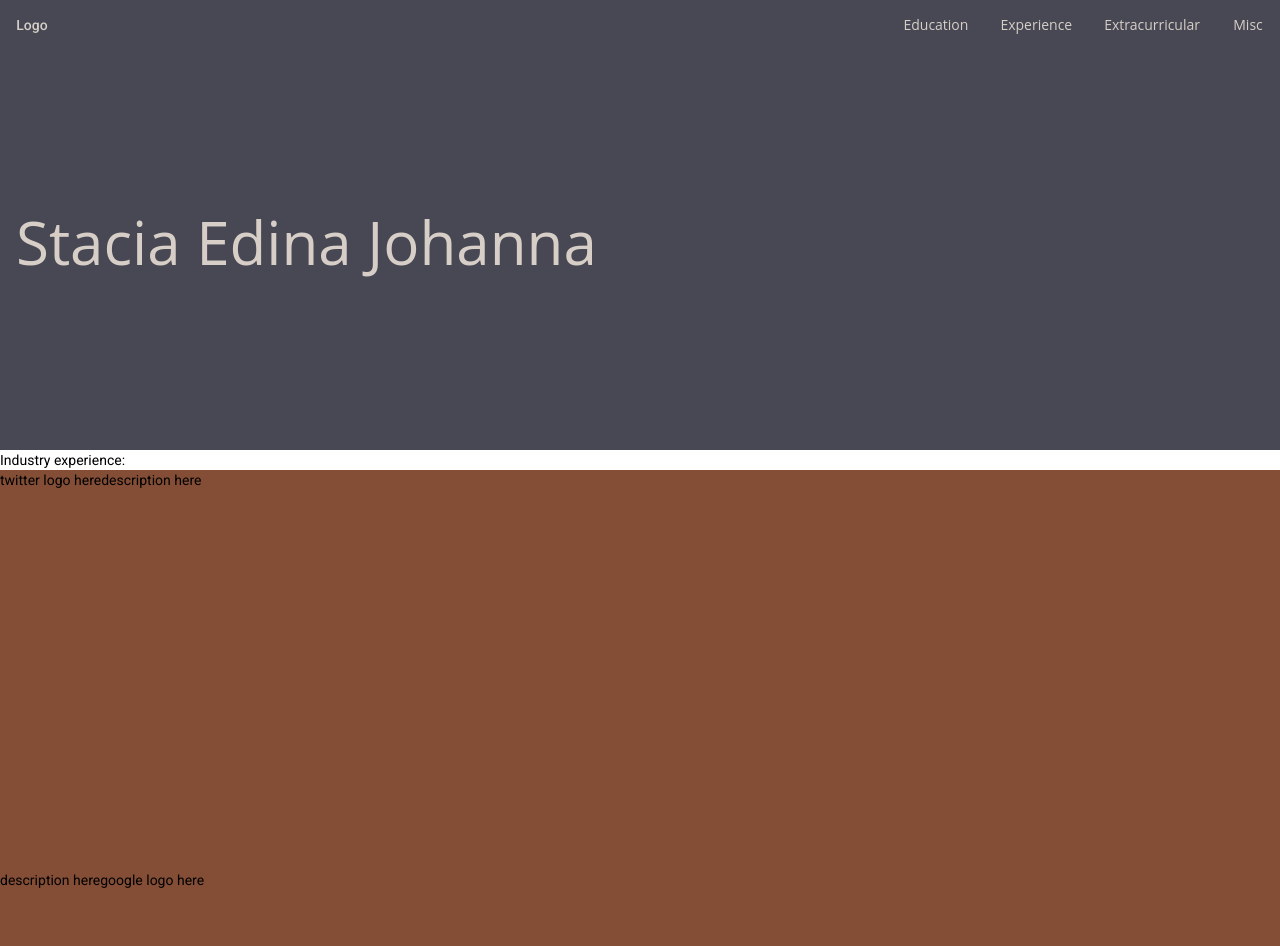
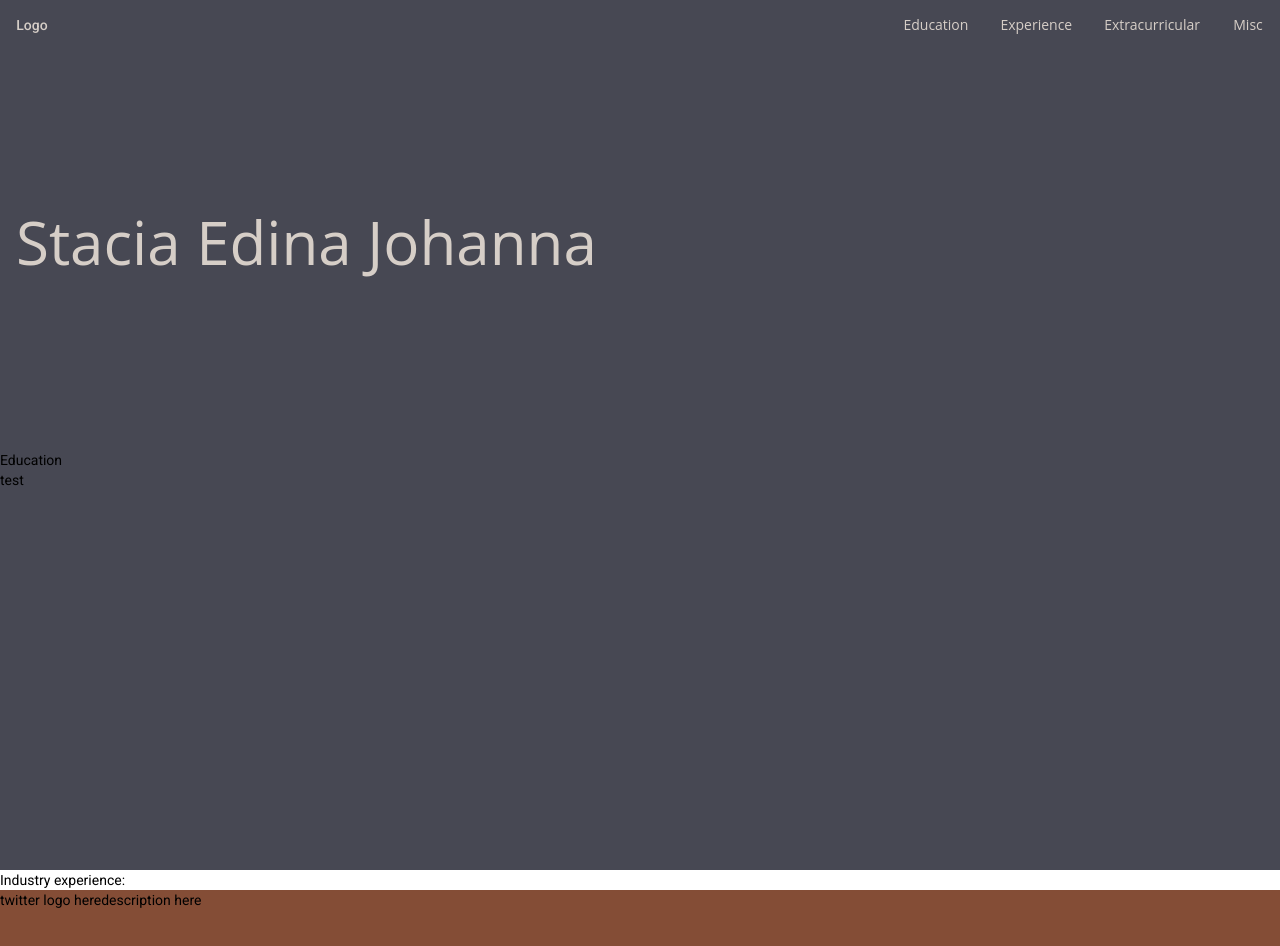
Before and after one commit to staciajohanna/staciajohanna.github.io, an Angular app in the folder portfolio/: page / in a window 1280 px wide. Shown: the top 946 px of the page. Built offline with nearby package versions, Linux system fonts and the light colour scheme.

Commit message:
add basic styling to education

```diff
--- a/portfolio/src/app/home/home-education/home-education.component.html
+++ b/portfolio/src/app/home/home-education/home-education.component.html
@@ -1 +1,7 @@
-<p>home-education works!</p>
+<div class="education-top">
+    Education
+</div>
+
+<div class="home-education">
+    test
+</div>
--- a/portfolio/src/app/home/home-education/home-education.component.scss
+++ b/portfolio/src/app/home/home-education/home-education.component.scss
@@ -0,0 +1,10 @@
+@import '../../../colors.scss';
+
+.education-top {
+    background-color: $dark-gray;
+}
+
+.home-education {
+    background-color: $dark-gray;
+    height: 400px;
+}
--- a/portfolio/src/app/home/home-root/home-root.component.html
+++ b/portfolio/src/app/home/home-root/home-root.component.html
@@ -13,4 +13,5 @@
     </div>
 </div>
 <app-home-banner></app-home-banner>
+<app-home-education></app-home-education>
 <app-home-industry></app-home-industry>
```
